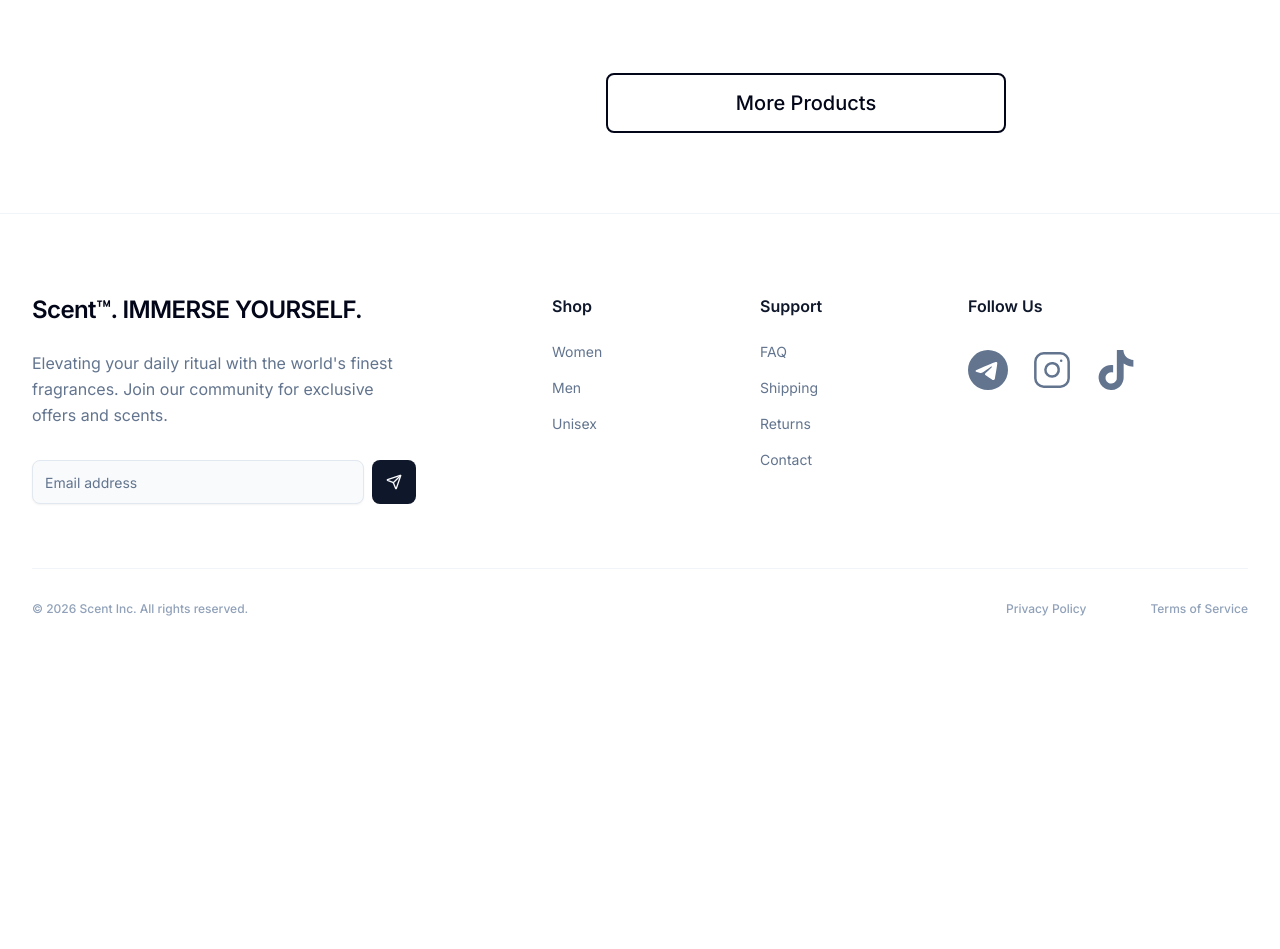
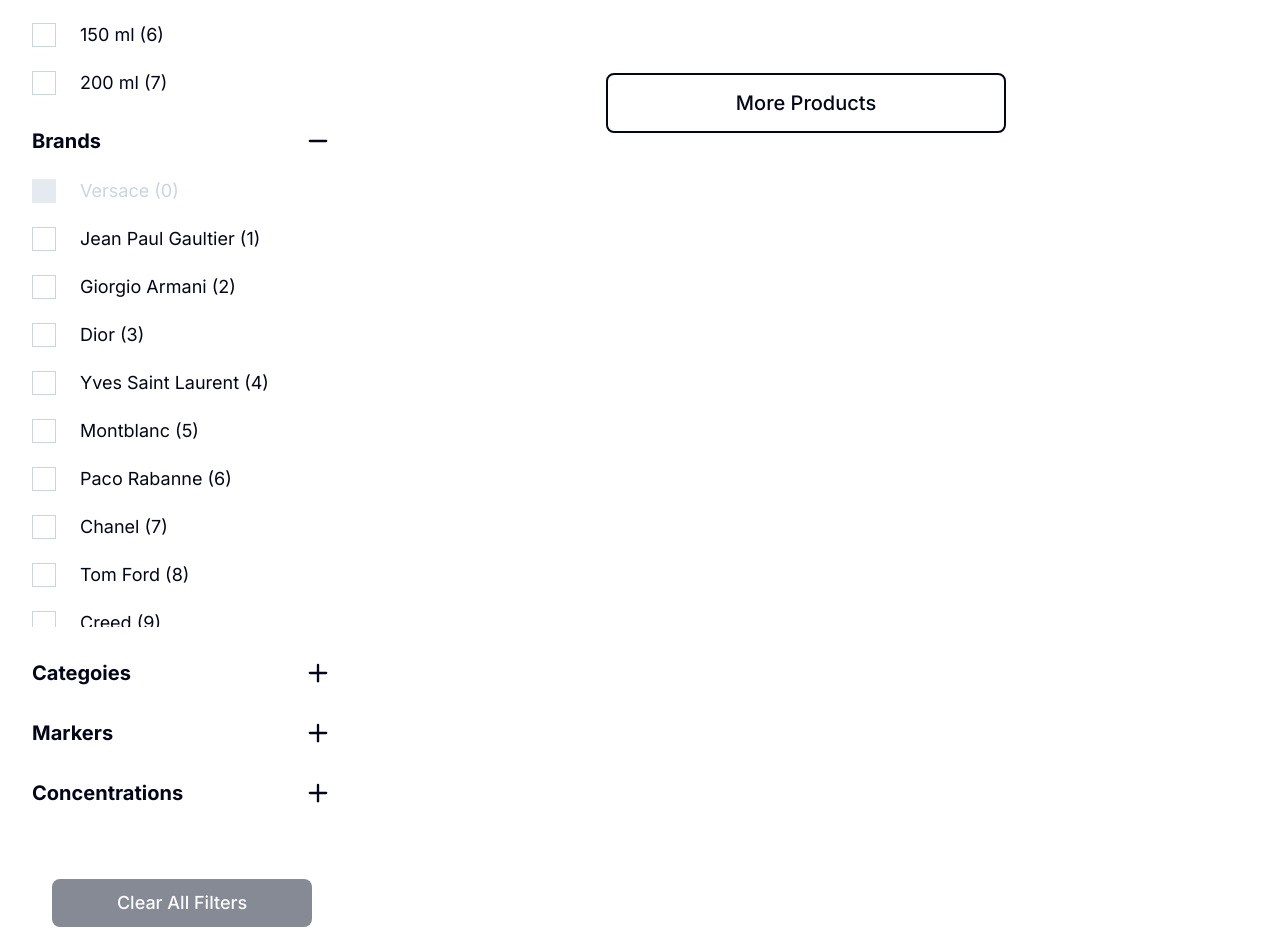
Before and after one commit to Abviol/scent, a Next.js app: page /shop in a window 1280 px wide. Shown: the part 823-1772 px from the top of the page. Before the commit the page ends 1480 px from the top, so only its background shows below. Built offline with nearby package versions, Linux system fonts and the light colour scheme.

Commit message:
feat(shop page): implement filters
- integrate FiltersDropdown
- implement adding/removing filters
- show tags corrisponding to the active filters

```diff
--- a/app/shop/page.tsx
+++ b/app/shop/page.tsx
@@ -1,9 +1,12 @@
 "use client";
 
+import { FiltersDropdown } from "@/components/filterDropdown";
 import ProductCard from "@/components/productCard";
 import Breadcrumbs, { BreadcrumbItem } from "@/components/ui/breadcrumbs";
 import { Button } from "@/components/ui/button";
+import Tag from "@/components/ui/tag";
 import { MOCK_SHOP_FILTERS, PRODUCTS } from "@/lib/data";
+import { FilterState } from "@/lib/types";
 import { ChevronDown } from "lucide-react";
 import { useState } from "react";
 
@@ -30,6 +33,49 @@ export default function ShopPage({ params }: ShopPageProps) {
 		{ label: "Shop", href: "" },
 	];
 
+	const [filters, setFilters] = useState<FilterState>({
+		priceRange: [0, MOCK_SHOP_FILTERS.priceRange[1]],
+		brands: [],
+		categories: [],
+		volumes: [],
+		markers: [],
+		concentrations: [],
+	});
+
+	const updateFilter = (key: keyof FilterState, value: any) => {
+		setFilters((prev) => ({ ...prev, [key]: value }));
+	};
+
+	const removeFilter = (
+		id: keyof FilterState,
+		valueToRemove: string | number,
+	) => {
+		if (id === "priceRange") {
+			setFilters((prev) => ({
+				...prev,
+				priceRange: [0, MOCK_SHOP_FILTERS.priceRange[1]],
+			}));
+			return;
+		}
+
+		setFilters((prev) => ({
+			...prev,
+			[id]: (prev[id] as string[]).filter((v) => v !== valueToRemove),
+		}));
+	};
+
+	const resetFilters = () =>
+		setFilters({
+			priceRange: [0, MOCK_SHOP_FILTERS.priceRange[1]],
+			brands: [],
+			categories: [],
+			volumes: [],
+			markers: [],
+			concentrations: [],
+		});
+
+	const activeTags = convertFilterToTags(filters);
+
 	return (
 		<div className="mt-14 mb-20">
 			<div className="grid grid-cols-[300px_1fr] gap-x-8 mb-10">
@@ -43,8 +89,95 @@ export default function ShopPage({ params }: ShopPageProps) {
 			</div>
 			<div className="grid grid-cols-[300px_1fr] gap-x-8">
 				<div className="flex flex-col gap-8">
+					<FiltersDropdown
+						isOpen={true}
+						id="price"
+						title="Price"
+						type="range"
+						min={MOCK_SHOP_FILTERS.priceRange[0]}
+						max={MOCK_SHOP_FILTERS.priceRange[1]}
+						rangeValue={filters.priceRange}
+						onChange={(id, val) => updateFilter("priceRange", val)}
+					/>
+
+					<FiltersDropdown
+						isOpen={true}
+						id="volume"
+						title="Volume"
+						type="checkbox"
+						options={toOptions(MOCK_SHOP_FILTERS.volumes, " ml")}
+						selectedValues={filters.volumes}
+						onChange={(id, val) => updateFilter("volumes", val)}
+					/>
+
+					<FiltersDropdown
+						isOpen={true}
+						id="brands"
+						title="Brands"
+						type="checkbox"
+						options={toOptions(MOCK_SHOP_FILTERS.brands, "")}
+						selectedValues={filters.brands}
+						onChange={(id, val) => updateFilter("brands", val)}
+					/>
+					<FiltersDropdown
+						id="categories"
+						title="Categoies"
+						type="checkbox"
+						options={toOptions(MOCK_SHOP_FILTERS.categories, "")}
+						selectedValues={filters.categories}
+						onChange={(id, val) => updateFilter("categories", val)}
+					/>
+					<FiltersDropdown
+						id="markers"
+						title="Markers"
+						type="checkbox"
+						options={toOptions(MOCK_SHOP_FILTERS.markers, "")}
+						selectedValues={filters.markers}
+						onChange={(id, val) => updateFilter("markers", val)}
+					/>
+					<FiltersDropdown
+						id="concentrations"
+						title="Concentrations"
+						type="checkbox"
+						options={toOptions(
+							MOCK_SHOP_FILTERS.concentrations,
+							"",
+						)}
+						selectedValues={filters.concentrations}
+						onChange={(id, val) =>
+							updateFilter("concentrations", val)
+						}
+					/>
+					<Button
+						size="lg"
+						className="mt-10 mx-auto h-12  w-full max-w-[260px] text-lg"
+						onClick={() => {
+							resetFilters();
+							window.scrollTo({ top: 0, behavior: "smooth" });
+						}}
+						disabled={activeTags.length == 0}
+					>
+						Clear All Filters
+					</Button>
 				</div>
 				<div className="">
+					{activeTags.length > 0 && (
+						<div className="selected-filters flex flex-row flex-wrap gap-5 mb-6">
+							{activeTags.map((tag, idx) => (
+								<Tag
+									key={`${tag.id}-${tag.value}`}
+									label={tag.label}
+									id={tag.id}
+									onClick={() =>
+										removeFilter(tag.id, tag.value)
+									}
+								/>
+							))}
+							<Button onClick={() => resetFilters()}>
+								Clear All
+							</Button>
+						</div>
+					)}
 					<div className="grid grid-cols-4 gap-x-5 gap-y-12">
 						{products.map((prod, i) => (
 							<ProductCard
@@ -74,3 +207,65 @@ export default function ShopPage({ params }: ShopPageProps) {
 		</div>
 	);
 }
+
+// Define the Tag type for clarity
+type FilterTag = {
+	id: keyof FilterState;
+	value: string | number;
+	label: string;
+};
+
+function getPriceTag(priceRange: [number, number]): FilterTag | null {
+	const [min, max] = priceRange;
+	const defaultMin = 0;
+	const defaultMax = MOCK_SHOP_FILTERS.priceRange[1];
+
+	if (min === defaultMin && max === defaultMax) return null;
+
+	const from = min !== defaultMin ? `from ${min}` : "";
+	const to = max !== defaultMax ? `to ${max}` : "";
+
+	return {
+		id: "priceRange",
+		value: "price_reset",
+		label: `${from} ${to} €`.trim(),
+	};
+}
+
+function getArrayTags(filters: FilterState): FilterTag[] {
+	const tags: FilterTag[] = [];
+
+	(Object.keys(filters) as Array<keyof FilterState>).forEach((key) => {
+		if (key === "priceRange") return;
+
+		const values = filters[key];
+
+		if (Array.isArray(values) && values.length > 0) {
+			values.forEach((val) => {
+				tags.push({
+					id: key,
+					value: val,
+					label: key === "volumes" ? `${val} ml` : val.toString(),
+				});
+			});
+		}
+	});
+
+	return tags;
+}
+
+function convertFilterToTags(filters: FilterState): FilterTag[] {
+	const priceTag = getPriceTag(filters.priceRange);
+	const arrayTags = getArrayTags(filters);
+
+	return priceTag ? [priceTag, ...arrayTags] : arrayTags;
+}
+
+
+function toOptions(items: string[], suffix = "") {
+	return items.map((item, i) => ({
+		label: `${item}${suffix}`,
+		value: item,
+		count: i,
+	}));
+}
```
